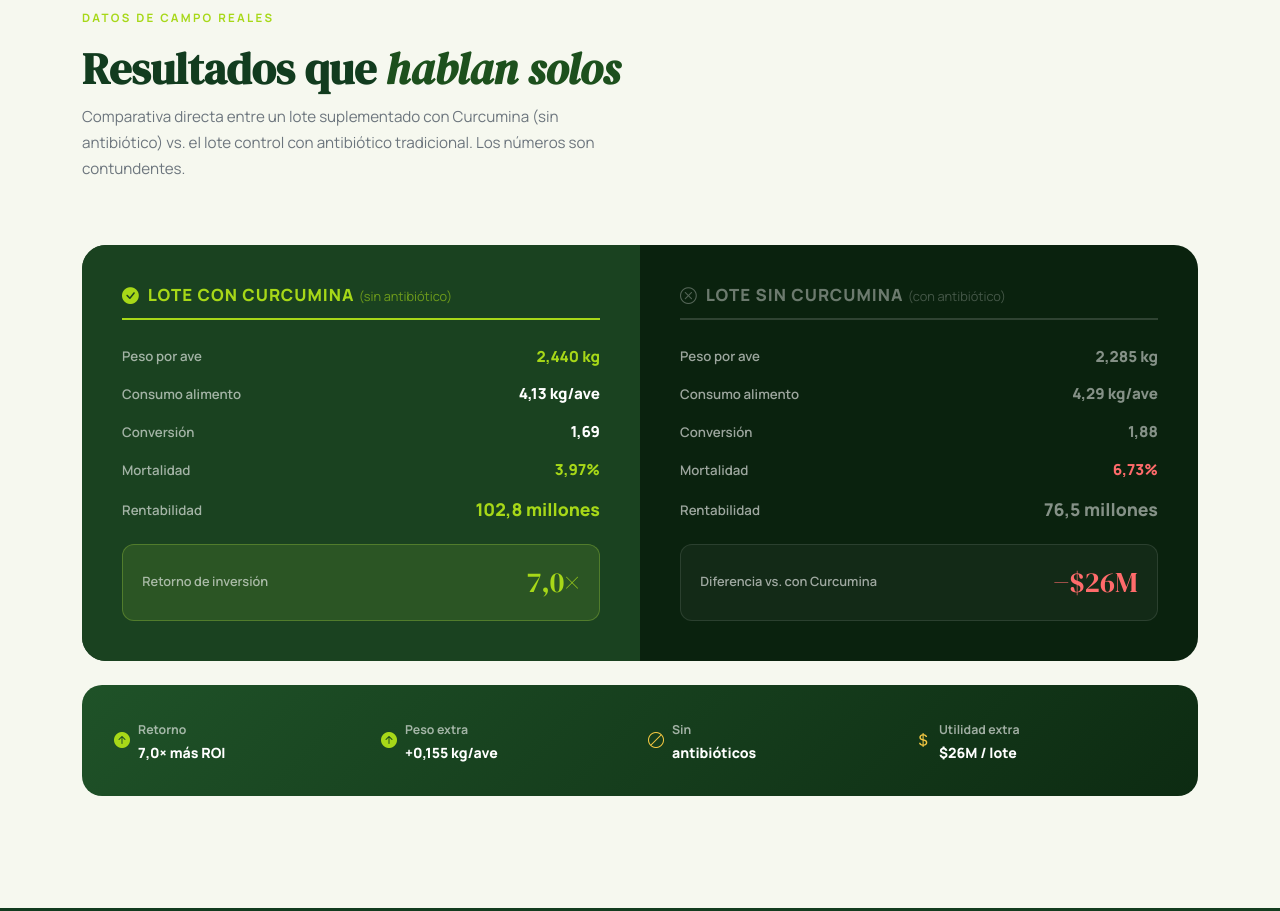
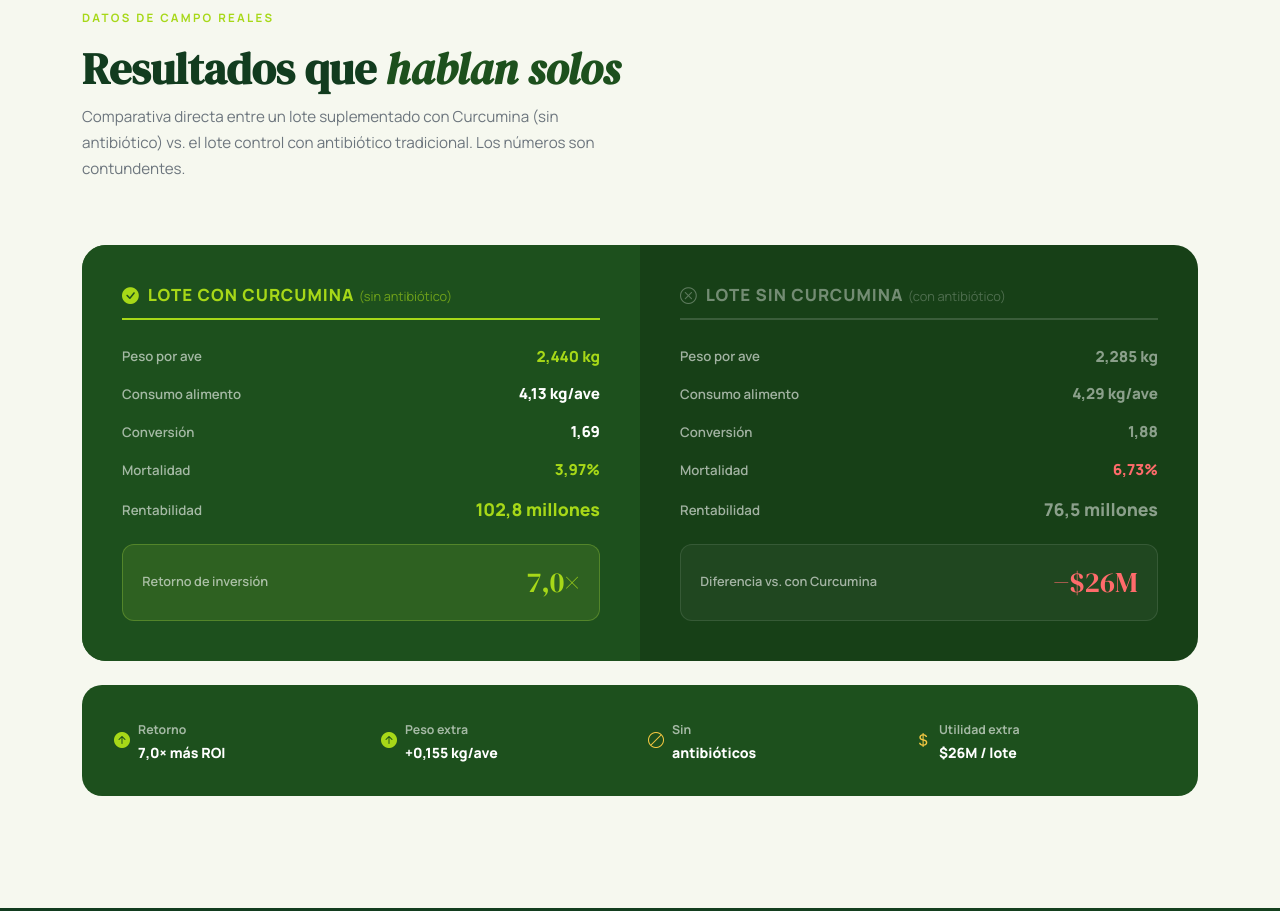
Before and after one commit to fourorganic/Nutraceuticals, a website: page index.html in a window 1280 px wide. Shown: the part 2709-3620 px from the top of the page. Drawn offline with nearby package versions, Linux system fonts and the light colour scheme.

Commit message:
Use hero green #1d501d for all section backgrounds

```diff
--- a/scss/_variables.scss
+++ b/scss/_variables.scss
@@ -12,9 +12,9 @@ $light: #ffffff;
 $text-light: $light;
 
 // Green palette (for sections & components)
-$green-900: #0d2b12;
-$green-800: #1a4220;
-$green-700: #1f5228;
+$green-900: #1d501d;
+$green-800: #1d501d;
+$green-700: #1d501d;
 
 // Typography
 $font-family-sans-serif:
```
Also changed, not shown: css/styles.css.
